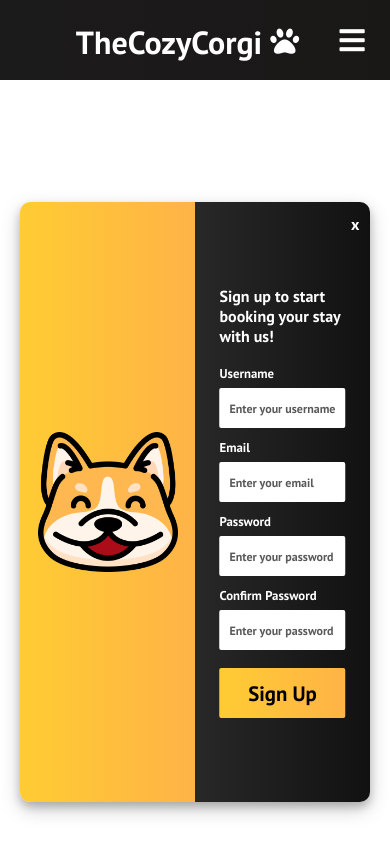
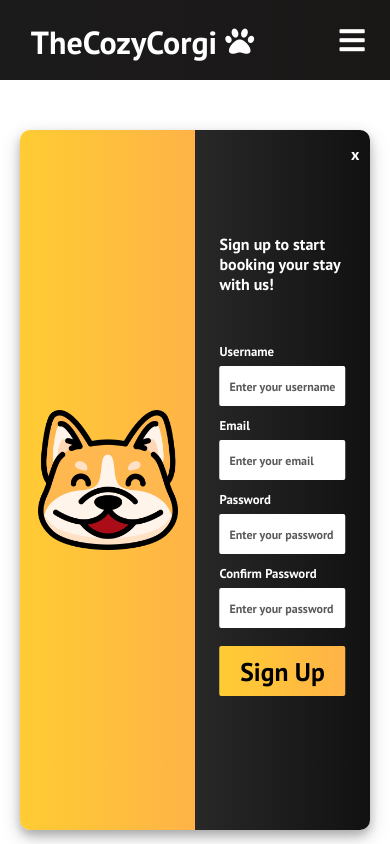
Before and after one commit to LifestreamX/the-cozi-corgi, a React (Create React App) app: page /sign-up in a window 390 px wide. Shown: the top 844 px of the page. Built offline with nearby package versions, Linux system fonts and the light colour scheme; the HTML template or start-up script is replaced by a standard one.

Commit message:
form fixed

```diff
--- a/src/App.css
+++ b/src/App.css
@@ -98,8 +98,7 @@
 @media screen and (max-width: 768px) {
   .sign-up,
   .sign-in {
-    display: flex;
-    height: 100vh;
+    height: 50%;
     width: 100vw;
     align-items: center;
     justify-content: center;
@@ -110,7 +109,18 @@
     background-position: center;
     background-size: cover;
     background-repeat: no-repeat;
-    /* color: #fff; */
-    /* font-size: 100px; */
   }
 }
+
+@media screen and (max-width: 480px) {
+  .form-container {
+    position: relative;
+    bottom: 50px;
+  }
+
+  .form-signup-title {
+    /* font-size: 1rem !important; */
+    position: relative;
+    bottom: 30px;
+  }
+}
--- a/src/components/Footer.css
+++ b/src/components/Footer.css
@@ -169,3 +169,9 @@
     margin-top: 20px;
   }
 }
+
+@media screen and (max-width: 1025px) {
+  .footer-container {
+    padding: 0rem 0 2rem 0;
+  }
+}
--- a/src/components/Nav.css
+++ b/src/components/Nav.css
@@ -8,7 +8,6 @@
   position: sticky;
   top: 0;
   z-index: 999;
-
 }
 
 .navbar-container {
@@ -160,3 +159,13 @@
     transition: 250ms;
   }
 }
+
+@media screen and (max-width: 480px) {
+  .navbar-logo {
+    color: #fff;
+    margin-left: -25px;
+    font-size: 2rem;
+    display: flex;
+    align-items: center;
+  }
+}
--- a/src/components/signupform/Form.css
+++ b/src/components/signupform/Form.css
@@ -4,7 +4,7 @@
   box-shadow: 0 5px 8px 0 rgba(0, 0, 0, 0.2), 0 7px 20px 0 rgba(0, 0, 0, 0.2);
   position: relative;
   border-radius: 10px;
-  height: 600px;
+  height: 700px;
   display: grid;
   grid-template-columns: 1fr 1fr;
   margin-left: 20px;
@@ -68,6 +68,13 @@
   font-size: 22px;
   margin-top: 80px;
   color: #fff;
+}
+
+.form-signup-title {
+  font-size: 2rem !important;
+}
+.form-label {
+  font-size: 1.2rem !important;
 }
 
 @media screen and (max-width: 1025px) {
@@ -142,6 +149,7 @@
   width: 80%;
   height: 50px;
   margin-top: 10px;
+  font-size: 2rem !important;
   border-radius: 2px;
   background: #ffb347; /* fallback for old browsers */
   background: -webkit-linear-gradient(
@@ -178,3 +186,16 @@
   text-decoration: none;
   color: #ffcc33;
 }
+
+@media screen and (max-width: 480px) {
+  .form-signup-title {
+    font-size: 1rem !important;
+  }
+  .form-label {
+    font-size: 0.8rem !important;
+  }
+
+  .form-input-btn {
+    font-size: 1.6rem !important;
+  }
+} ;
--- a/src/components/signupform/FormSignup.js
+++ b/src/components/signupform/FormSignup.js
@@ -12,7 +12,7 @@ const FormSignup = ({ submitForm }) => {
   return (
     <div className='form-content-right'>
       <form action='' className='form' onSubmit={handleSubmit}>
-        <h1>Sign up to start booking your stay with us!</h1>
+        <h1 className='form-signup-title'>Sign up to start booking your stay with us!</h1>
         <div className='form-inputs'>
           <label htmlFor='username' className='form-label'>
             Username
```
